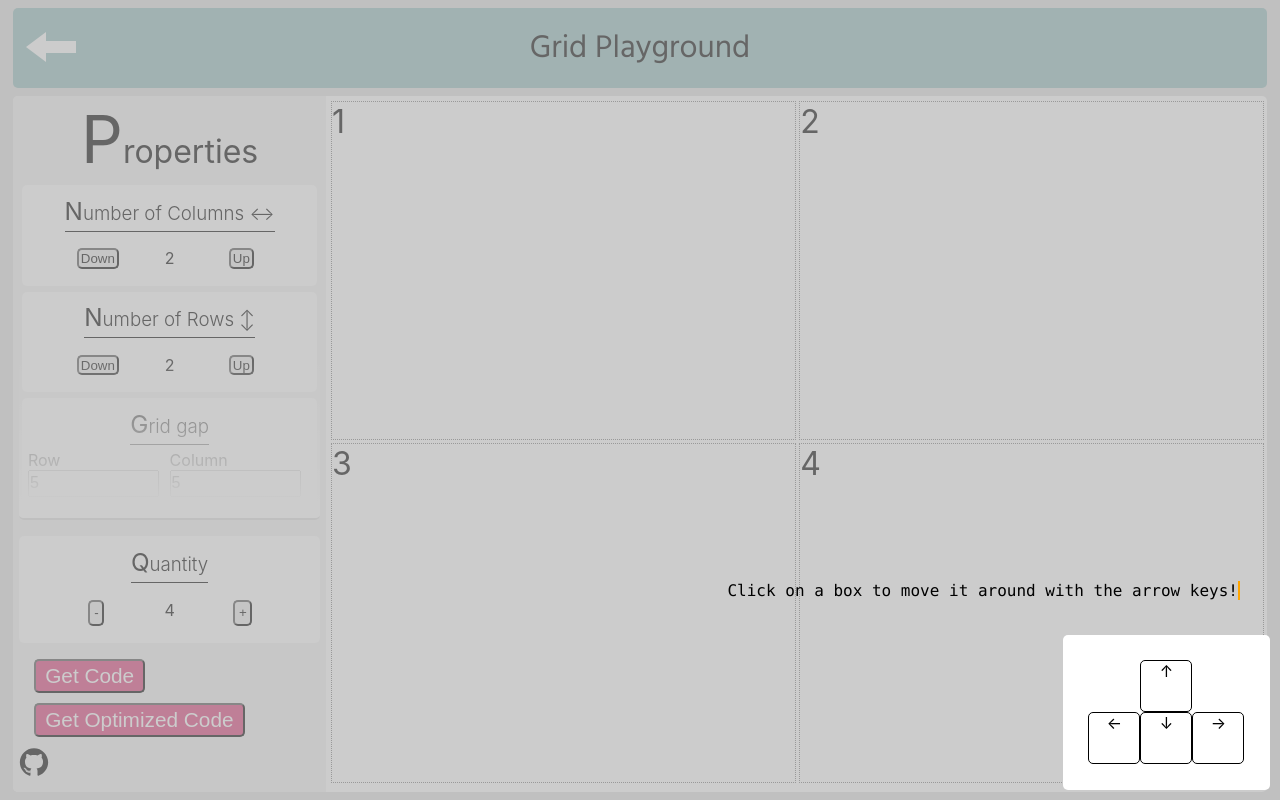
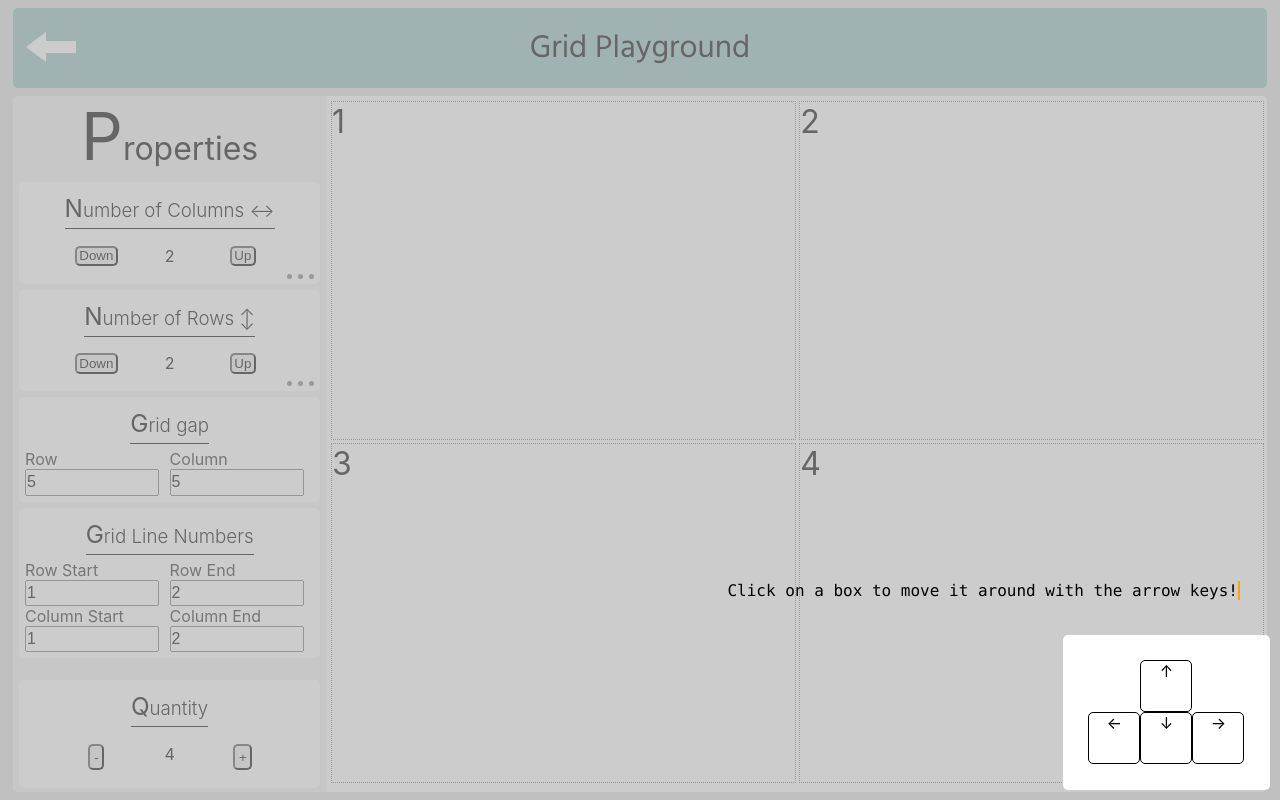
Before and after one commit to timbiles/flex-box, a React (Create React App) app: page / in a window 1280 px wide. Both pictures are taken after a click on the element 1229 px from the left and 47 px from the top of the page. Built offline with nearby package versions, Linux system fonts and the light colour scheme.

Commit message:
added rows and cols adjustment

```diff
--- /dev/null
+++ b/src/Components/dots.js
@@ -0,0 +1,30 @@
+import React from 'react';
+import styled from 'styled-components';
+
+const dots = (props) => {
+    return (
+        <Wrapper onClick={() => props.hit()}>
+            <Dot/>
+            <Dot/>
+            <Dot/>
+        </Wrapper>
+    );
+};
+
+export default dots;
+
+const Wrapper = styled.div`
+    position: absolute;
+    bottom: 5px;
+    right: 3px;
+    display: flex;
+    cursor: pointer;
+`
+
+const Dot = styled.div`
+    width: 5px;
+    height: 5px;
+    border-radius: 50%;
+    background: grey;
+    margin: 0 3px;
+`
--- a/src/Components/grid.js
+++ b/src/Components/grid.js
@@ -1,10 +1,11 @@
 import React, { Component } from 'react';
-import { Grid, SideNav, Main, Container, P, Input } from '../styles/gridStyles';
+import { Grid, SideNav, Main, Container, P, Input, Counter } from '../styles/gridStyles';
 import { Btn, Pa, Styles } from '../styles/flex';
 import { Modal, Section, Pre } from '../styles/modal';
 import Loop from './loop';
 import Arrows from './arrows';
 import Icon from './icon';
+import Dots from './dots';
 
 class grid extends Component {
   state = {
@@ -23,7 +24,9 @@ class grid extends Component {
     colEnd: 2,
     num: '',
     boxShadow: false,
-    shift: false
+    shift: false,
+    dots: false,
+    dots2: false,
   };
 
   keyPress = e => {
@@ -134,7 +137,7 @@ class grid extends Component {
         ? colStart + 1
         : f;
     return (
-      <Container >
+      <Container>
         <P>{e}</P>
         {g.includes('Gap') ? (
           <Input
@@ -177,6 +180,43 @@ class grid extends Component {
     );
   };
 
+  loop = (state, title, str) => {
+    const c = state.split(' ');
+    let arr = [];
+    for(let i=0; i< c.length; i++){
+      arr.push(i)
+    }
+
+    let num;
+    let unit = 'fr';
+
+    return arr.map((e,i) => {
+      return (
+        <Counter key={i}>
+          <p>{title} {i+1}</p>
+          <input type="number" value={c[i].replace(/\D/g, '')} onChange={e => {
+            num = e.target.value + unit
+            c[i] = num
+            this.setState({[str]: c.join(' ')})
+          }}/>
+          <select name={title} onChange={e => {
+            unit = e.target.value
+            num = c[i].replace(/\D/g, '') + unit
+            c[i] = num
+            this.setState({[str]: c.join(' ')})
+          }}>
+            <option value="fr">fr</option>
+            <option value="%">%</option>
+            <option value="px">px</option>
+            <option value="em">em</option>
+            <option value="cm">cm</option>
+            <option value="auto">auto</option>
+          </select>
+        </Counter>
+      );
+    })
+  };
+
   render() {
     const {
       number,
@@ -193,22 +233,43 @@ class grid extends Component {
       num,
       boxShadow,
       rowEnd,
-      colEnd
+      colEnd,
+      dots,
+      dots2
     } = this.state;
+
+    const find = (str) => {
+      let arr = str.split(' ')
+
+      for (let i = 0; i < arr.length - 1; i++) {
+        let count = 1;
+          while (arr[i] === arr[i + 1]) {
+            count ++
+           arr.splice(i, 1)
+          }
+          count === 1 ? arr[i] = arr[i] :
+          arr.splice(i, 1, `repeat(${count}, ${arr[i]})`)
+      }
+      return arr.join(' ')
+      }
+
     return (
       <>
         <Grid>
-
-          <SideNav >
-            <Styles height='52vh'>
+          <SideNav>
+            <Styles height="52vh">
               <Pa header>Properties</Pa>
               <Container main>
                 <h3>Number of Columns ↔</h3>
                 {this.buttons(columnCount, 'columnCount', 'columns')}
+                {dots && this.loop(columns, 'Column', 'columns')}
+                <Dots hit={() => this.setState({dots: !dots})} />
               </Container>
               <Container main>
                 <h3>Number of Rows ↕</h3>
                 {this.buttons(rowCount, 'rowCount', 'rows')}
+                {dots2 && this.loop(rows, 'Row', 'rows')}
+                <Dots hit={() => this.setState({dots2: !dots2})} />
               </Container>
               <Container main>
                 <h3>Grid gap</h3>
@@ -234,10 +295,8 @@ class grid extends Component {
               </Container>
             </Styles>
             <Container main>
-
               <h3>Quantity</h3>
               <Container primary>
-
                 <Btn grid onClick={() => this.setState({ number: number - 1 })}>
                   -
                 </Btn>
@@ -245,7 +304,6 @@ class grid extends Component {
                 <Btn grid onClick={() => this.setState({ number: number + 1 })}>
                   +
                 </Btn>
-
               </Container>
             </Container>
 
@@ -255,7 +313,7 @@ class grid extends Component {
             <Btn code onClick={() => this.setState({ display2: !display2 })}>
               Get Optimized Code
             </Btn>
-            <Icon/>
+            <Icon />
             <Modal
               display={display ? 'block' : 'none'}
               id="modal"
@@ -289,10 +347,8 @@ class grid extends Component {
                 <Pre>{`
 .container {
     display: grid;
-    grid-template-columns: repeat(${columns.split(' ').length}, ${
-                  columns.split(' ')[0]
-                })
-    grid-template-rows: (${rows.split(' ').length}, ${rows.split(' ')[0]})
+    grid-template-columns: ${find(columns)}
+    grid-template-rows: ${find(rows)}
     grid-gap: ${rowGap} ${columnGap}
 }
 
--- a/src/styles/flex.js
+++ b/src/styles/flex.js
@@ -61,7 +61,7 @@ ${props =>
 `;
 
 export const Styles = styled.div`
-  &:not(:hover) {
+  /* &:not(:hover) {
     height: ${props => props.height};
     overflow: hidden;
     border-radius: 0 0 5px 5px;
@@ -88,7 +88,7 @@ export const Styles = styled.div`
   }
   &:hover:after {
     z-index: -1;
-  }
+  } */
 `;
 
 export const Flex = styled.div`
--- a/src/styles/gridStyles.js
+++ b/src/styles/gridStyles.js
@@ -70,6 +70,7 @@ export const Container = styled.div`
   ${props =>
     props.main &&
     css`
+    position: relative;
       margin: 2% 0;
       padding: 2%;
     `}
@@ -164,6 +165,16 @@ export const Text = styled.code`
     `}
 `;
 
+export const Counter = styled.div`
+  display: grid;
+  grid-template-columns: 80px 100px .25fr;
+  border-radius: 5px;
+  align-items: center;
+  select {
+    height: 2em;
+  }
+`;
+
 const Entrance = keyframes`
 0% {
     transform: translate(-15px, -15px);
```
Lines whose indentation alone changed are shown as unchanged.
